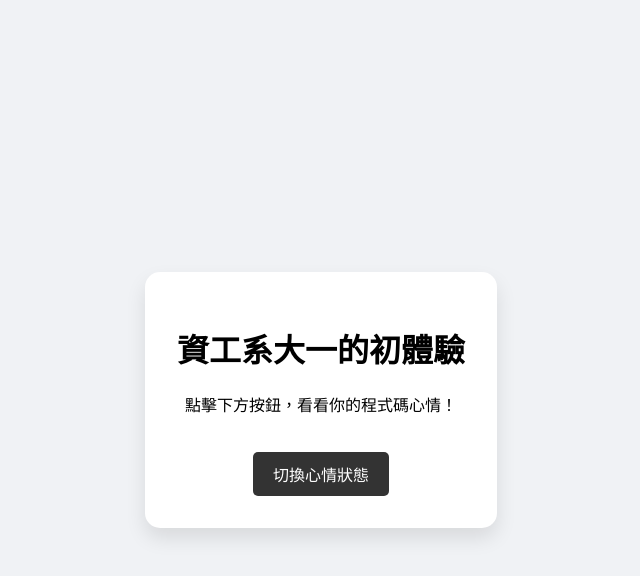
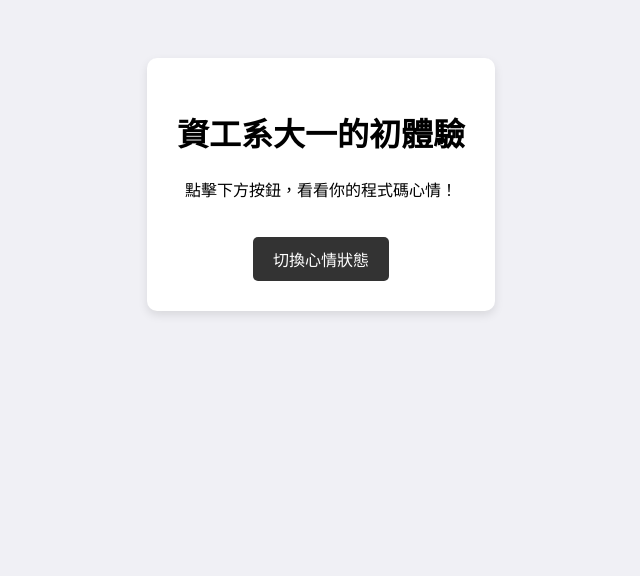
Before and after one commit to jenny01yeh/my-button-site, a plain HTML site: page index .html in a window 1280 px wide. Shown: the whole page, without its empty margins (319-959 px from the left). Drawn offline with Linux system fonts and the light colour scheme.

Commit message:
Update style.css

```diff
--- a/style.css
+++ b/style.css
@@ -1,25 +1,24 @@
- /* CSS：這裡負責美化 */
+
 body {
-            font-family: 'Segoe UI', Tahoma, Geneva, Verdana, sans-serif;
+    background-color: #f0f0f5;
     display: flex;
     flex-direction: column;
     align-items: center;
-            justify-content: center;
-            height: 100vh;
-            margin: 0;
-            transition: background-color 0.5s ease; /* 讓顏色變換變平滑 */
-            background-color: #f0f2f5;
+    padding-top: 50px;
+    font-family: sans-serif;
 }
+
 .card {
     background: white;
-            padding: 2rem;
-            border-radius: 15px;
-            box-shadow: 0 10px 20px rgba(0,0,0,0.1);
+    padding: 30px;
+    border-radius: 10px;
+    box-shadow: 0 4px 10px rgba(0,0,0,0.1);
     text-align: center;
 }
+
 button {
     padding: 10px 20px;
-            font-size: 1rem;
+    font-size: 16px;
     cursor: pointer;
     background-color: #333;
     color: white;
@@ -27,4 +26,3 @@
     border-radius: 5px;
     margin-top: 20px;
 }
-        button:hover { background-color: #555; }
```
Lines whose indentation alone changed are shown as unchanged.
